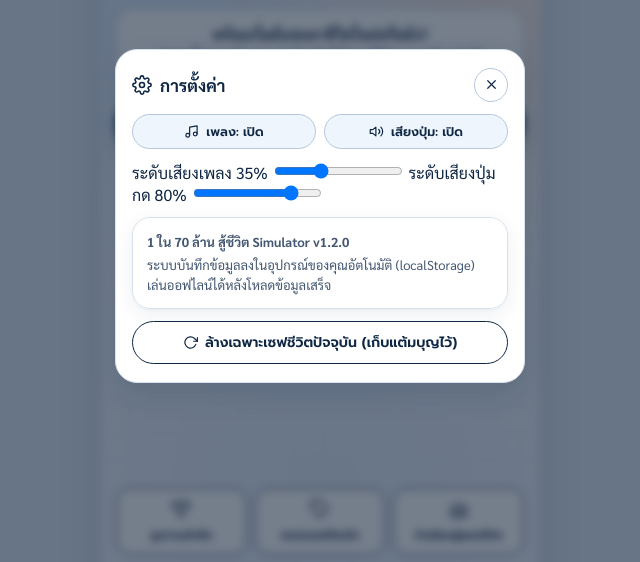
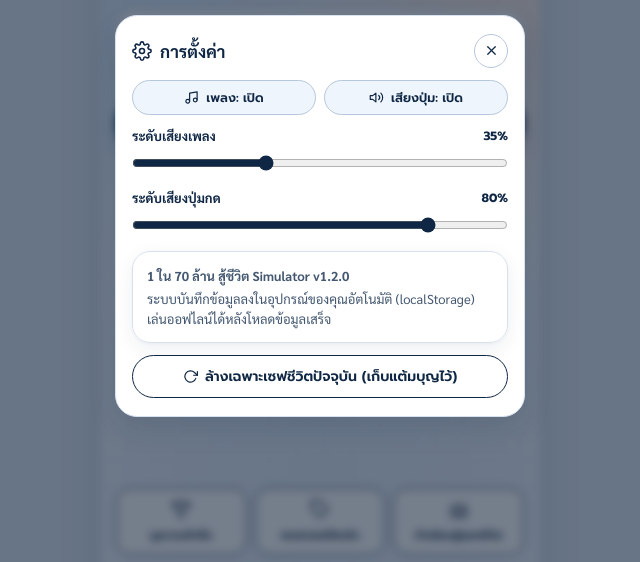
Before and after one commit to 3963mae-design/thai-life-sim, a website with bundled scripts: page index.html in a window 1280 px wide. Both pictures are taken after a click on the button 827 px from the left and 69 px from the top of the page. Shown: the part 184-746 px from the top of the page, without its empty margins (320-960 px from the left). Built offline with nearby package versions, Linux system fonts and the light colour scheme.

Commit message:
style(settings): add accessible audio slider controls

```diff
--- a/css/components.css
+++ b/css/components.css
@@ -584,3 +584,42 @@ p {
   color: var(--text-muted);
   padding: 4px 0 8px;
 }
+
+/* Shared audio sliders used by Lobby and in-game settings */
+.audio-settings-list {
+  display: flex;
+  flex-direction: column;
+  gap: 12px;
+}
+
+.audio-setting {
+  display: grid;
+  grid-template-columns: minmax(0, 1fr) auto;
+  align-items: center;
+  gap: 4px 12px;
+  font-size: 13px;
+}
+
+.audio-setting__label {
+  font-weight: 700;
+  color: var(--text-primary);
+}
+
+.audio-setting__value {
+  min-width: 42px;
+  text-align: right;
+  font-family: var(--font-display);
+  font-size: 12px;
+  font-weight: 700;
+  color: var(--navy-900);
+  font-variant-numeric: tabular-nums;
+}
+
+.audio-setting__range {
+  grid-column: 1 / -1;
+  width: 100%;
+  min-height: 28px;
+  margin: 0;
+  accent-color: var(--navy-900);
+  cursor: pointer;
+}
```
